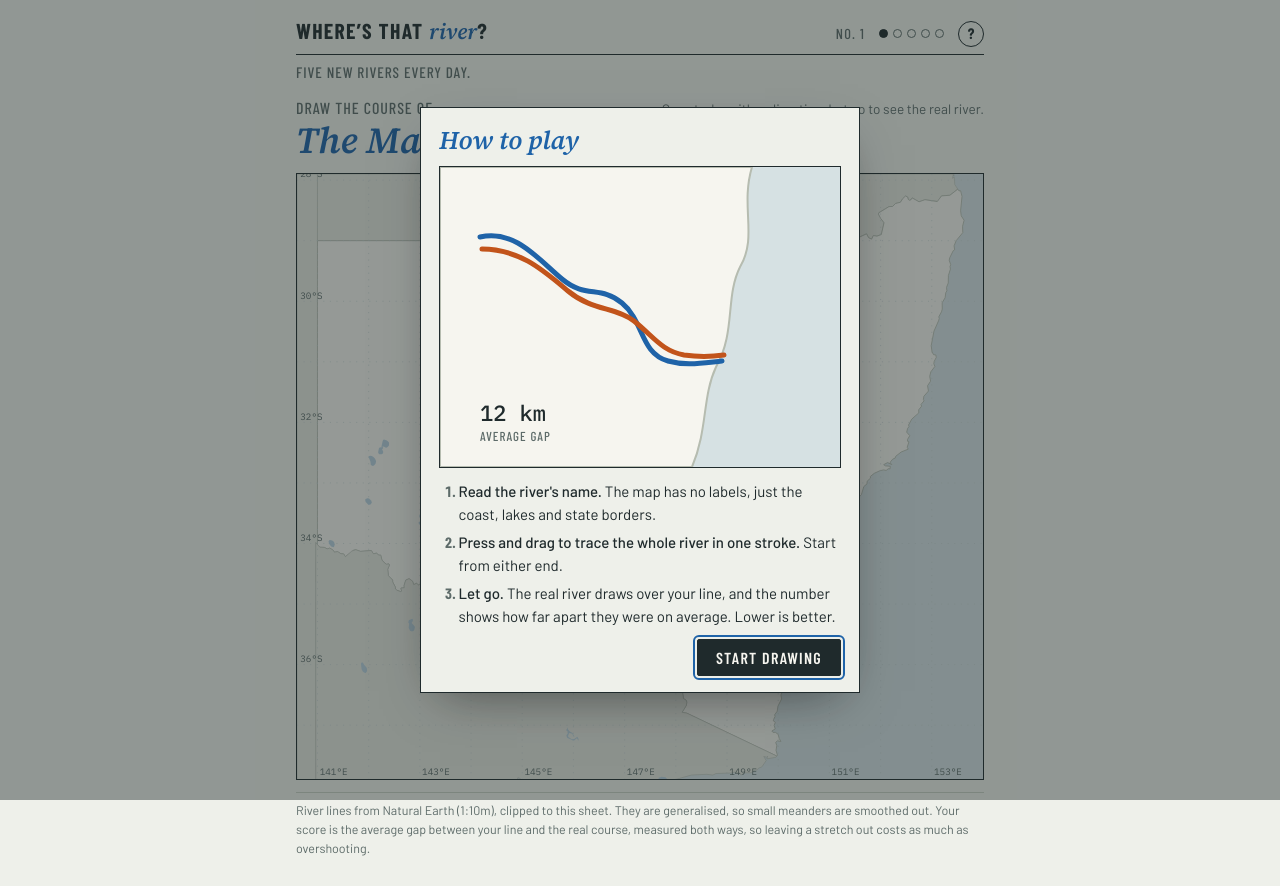
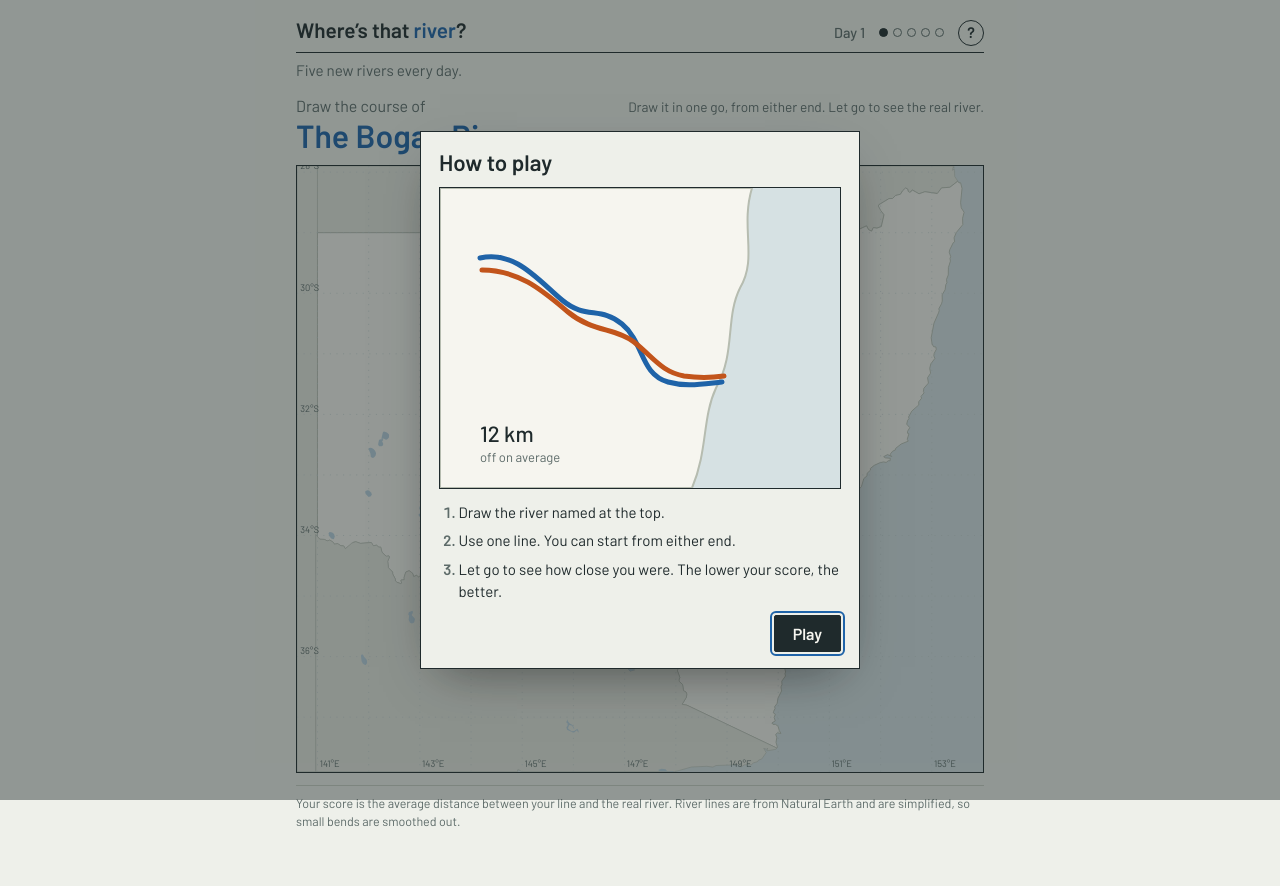
Before and after one commit to joemvallance-ctrl/wheresthatriverNSW, a plain HTML site: page index.html in a window 1280 px wide. After the commit the page ends 859 px from the top, so only its background shows below. Drawn offline with nearby package versions, Linux system fonts and the light colour scheme.

Commit message:
Add files via upload

```diff
--- a/index.html
+++ b/index.html
@@ -8,7 +8,7 @@
 <style>*,*::before,*::after{box-sizing:border-box}body{margin:0;font-size:14px}img{max-width:100%}[hidden]{display:none!important}:root{padding-top:env(safe-area-inset-top,0px);padding-bottom:env(safe-area-inset-bottom,0px)}</style>
 <title>Where’s That River?</title>
 <link rel="preconnect" href="https://fonts.googleapis.com">
-<link rel="stylesheet" href="https://fonts.googleapis.com/css2?family=Barlow+Condensed:wght@500;600;700&family=Source+Serif+4:ital,opsz,wght@1,8..60,500;1,8..60,600&family=IBM+Plex+Mono:wght@400;500&family=Barlow:wght@400;500&display=swap">
+<link rel="stylesheet" href="https://fonts.googleapis.com/css2?family=Barlow:wght@400;500;600&display=swap">
 <style>
 /* Layout: one-screen survey sheet — header strip, prompt in hydrographic blue italic, map sheet, result strip beneath */
 :root{
@@ -17,10 +17,10 @@
   --water:#1f63a8; --pencil:#c2541b; --lake:#b9d0de;
   --good:#2f7d4a; --mid:#b38a12; --warn:#c66a1c; --bad:#b03a2e;
   --btn:#1f2a2c; --btn-fg:#f6f5ef;
-  --f-label:"Barlow Condensed","Arial Narrow",system-ui,sans-serif;
-  --f-water:"Source Serif 4",Georgia,"Times New Roman",serif;
+  --f-label:var(--f-body);
+  --f-water:var(--f-body);
   --f-body:"Barlow",system-ui,-apple-system,sans-serif;
-  --f-num:"IBM Plex Mono",ui-monospace,Menlo,monospace;
+  --f-num:var(--f-body);
 }
 @media (prefers-color-scheme:dark){:root:not([data-theme="light"]){
   --paper:#111a1d; --ink:#e4e9e4; --muted:#93a19e; --rule:#2a373a;
@@ -38,16 +38,16 @@ html,body{height:100%}
 body{background:var(--paper);color:var(--ink);font-family:var(--f-body);font-size:15px;line-height:1.5}
 .wrap{max-width:720px;margin:0 auto;padding-inline:16px;padding-block:14px 28px;display:flex;flex-direction:column;gap:12px}
 header{display:flex;align-items:baseline;justify-content:space-between;gap:12px;flex-wrap:wrap;border-bottom:1.5px solid var(--ink);padding-bottom:6px}
-.brand{font-family:var(--f-label);font-weight:700;font-size:1.35rem;letter-spacing:.06em;text-transform:uppercase}
-.brand em{font-family:var(--f-water);font-style:italic;font-weight:600;text-transform:none;letter-spacing:0;color:var(--water)}
-.sheet{font-family:var(--f-label);font-weight:500;font-size:.9rem;letter-spacing:.08em;text-transform:uppercase;color:var(--muted);display:flex;gap:14px;align-items:center}
+.brand{font-family:var(--f-label);font-weight:600;font-size:1.3rem;}
+.brand em{font-style:normal;font-family:var(--f-water);font-weight:600;color:var(--water)}
+.sheet{font-family:var(--f-label);font-weight:500;font-size:.9rem;color:var(--muted);display:flex;gap:14px;align-items:center}
 .dots{display:flex;gap:5px}
 .dot{width:9px;height:9px;border-radius:50%;border:1.5px solid var(--muted)}
 .dot.now{border-color:var(--ink);background:var(--ink)}
 .dot.done{border-color:var(--water);background:var(--water)}
 .prompt{display:flex;align-items:baseline;justify-content:space-between;gap:10px;flex-wrap:wrap;min-height:2.6rem}
-.prompt .q{font-family:var(--f-label);font-size:1rem;letter-spacing:.06em;text-transform:uppercase;color:var(--muted)}
-.prompt h1{margin:0;font-family:var(--f-water);font-style:italic;font-weight:600;font-size:clamp(1.6rem,5.5vw,2.3rem);line-height:1.1;color:var(--water);text-wrap:balance}
+.prompt .q{font-family:var(--f-label);font-size:1rem;color:var(--muted)}
+.prompt h1{margin:0;font-family:var(--f-water);font-weight:600;font-size:clamp(1.5rem,5vw,2rem);line-height:1.1;color:var(--water);text-wrap:balance}
 .hint{font-size:.85rem;color:var(--muted)}
 .map{position:relative;border:1.5px solid var(--ink);background:var(--sea);aspect-ratio:1252/1106;max-width:100%;width:100%}
 .map svg{display:block;width:100%;height:100%;touch-action:none;cursor:crosshair;user-select:none;-webkit-user-select:none}
@@ -56,38 +56,38 @@ header{display:flex;align-items:baseline;justify-content:space-between;gap:12px;
 .result{display:grid;grid-template-columns:auto 1fr;gap:6px 18px;align-items:start;border-top:1px solid var(--rule);padding-top:10px}
 .km{font-family:var(--f-num);font-weight:500;font-size:2.4rem;line-height:1;font-variant-numeric:tabular-nums}
 .km small{font-size:.9rem;color:var(--muted);font-weight:400;margin-left:4px}
-.km-cap{font-family:var(--f-label);letter-spacing:.08em;text-transform:uppercase;font-size:.8rem;color:var(--muted)}
+.km-cap{font-family:var(--f-label);font-size:.9rem;color:var(--muted)}
 .blurb{min-width:0;margin:0;max-width:62ch}
 .blurb a{color:var(--water)}
 .actions{display:flex;gap:10px;flex-wrap:wrap;align-items:center}
-button{font-family:var(--f-label);font-weight:600;font-size:1rem;letter-spacing:.08em;text-transform:uppercase;border:1.5px solid var(--btn);background:var(--btn);color:var(--btn-fg);padding:8px 18px;border-radius:2px;cursor:pointer}
+button{font-family:var(--f-label);font-weight:600;font-size:1rem;border:1.5px solid var(--btn);background:var(--btn);color:var(--btn-fg);padding:8px 18px;border-radius:2px;cursor:pointer}
 button.ghost{background:transparent;color:var(--ink)}
 button:focus-visible{outline:2px solid var(--water);outline-offset:2px}
 .legend{display:flex;gap:16px;font-size:.82rem;color:var(--muted);flex-wrap:wrap}
 .sw{display:inline-block;width:18px;height:0;border-top:3px solid;vertical-align:middle;margin-right:6px}
 .summary{display:flex;flex-direction:column;gap:12px}
 .rows{display:grid;grid-template-columns:1fr auto auto;gap:4px 14px;font-variant-numeric:tabular-nums;border-top:1.5px solid var(--ink);padding-top:8px}
-.rows .n{font-family:var(--f-water);font-style:italic;color:var(--water);font-size:1.1rem}
+.rows .n{font-family:var(--f-water);color:var(--ink);font-size:1rem}
 .rows .v{font-family:var(--f-num);text-align:right}
 .typ{display:flex;align-items:baseline;gap:10px;border-top:1px solid var(--rule);padding-top:8px}
 .share-out{font-family:var(--f-num);font-size:.85rem;white-space:pre;background:var(--land);border:1px solid var(--rule);padding:10px;overflow-x:auto}
-.daily{font-family:var(--f-label);font-weight:500;font-size:.95rem;letter-spacing:.06em;text-transform:uppercase;color:var(--muted);margin-top:-6px}
-.helpbtn{font-family:var(--f-label);font-weight:700;font-size:.95rem;width:26px;height:26px;padding:0;border-radius:50%;background:transparent;color:var(--ink);border:1.5px solid var(--ink);line-height:1;letter-spacing:0}
+.daily{font-family:var(--f-label);font-weight:400;font-size:.95rem;color:var(--muted);margin-top:-6px}
+.helpbtn{font-family:var(--f-label);font-weight:700;font-size:.95rem;width:26px;height:26px;padding:0;border-radius:50%;background:transparent;color:var(--ink);border:1.5px solid var(--ink);line-height:1;}
 .overlay{position:fixed;inset:0;z-index:10;display:grid;place-items:center;padding:16px;background:color-mix(in srgb,var(--ink) 45%,transparent)}
 .modal{background:var(--paper);color:var(--ink);border:1.5px solid var(--ink);width:min(440px,100%);max-height:100%;overflow:auto;padding:18px 18px 16px;display:flex;flex-direction:column;gap:12px;box-shadow:0 18px 50px -20px rgba(0,0,0,.5)}
-.modal h2{margin:0;font-family:var(--f-water);font-style:italic;font-weight:600;font-size:1.6rem;color:var(--water);line-height:1.1}
+.modal h2{margin:0;font-family:var(--f-water);font-weight:600;font-size:1.4rem;color:var(--ink);line-height:1.1}
 .demo{border:1.5px solid var(--ink);background:var(--sea);aspect-ratio:4/3;width:100%}
 .demo svg{display:block;width:100%;height:100%}
 .demo .pen{fill:none;stroke:var(--pencil);stroke-width:5;stroke-linecap:round;stroke-linejoin:round;stroke-dasharray:1;stroke-dashoffset:0;animation:penDraw 6s linear infinite}
 .demo .real{fill:none;stroke:var(--water);stroke-width:5;stroke-linecap:round;stroke-linejoin:round;stroke-dasharray:1;stroke-dashoffset:0;animation:realDraw 6s ease-in-out infinite}
 .demo .tag{font-family:var(--f-num);font-weight:500;font-size:22px;fill:var(--ink);animation:tagIn 6s linear infinite}
-.demo .tagcap{font-family:var(--f-label);font-size:13px;letter-spacing:.08em;fill:var(--muted);animation:tagIn 6s linear infinite}
+.demo .tagcap{font-family:var(--f-label);font-size:13px;fill:var(--muted);animation:tagIn 6s linear infinite}
 @keyframes penDraw{0%{stroke-dashoffset:1}8%{stroke-dashoffset:1}42%{stroke-dashoffset:0}100%{stroke-dashoffset:0}}
 @keyframes realDraw{0%,48%{stroke-dashoffset:1}72%,100%{stroke-dashoffset:0}}
 @keyframes tagIn{0%,72%{opacity:0}78%,100%{opacity:1}}
 .steps{margin:0;padding-left:1.3em;display:flex;flex-direction:column;gap:6px}
 .steps li::marker{font-family:var(--f-label);font-weight:700;color:var(--muted)}
-.steps b{font-weight:500}
+.steps b{font-weight:600}
 .modal .actions{justify-content:flex-end}
 @media (prefers-reduced-motion:reduce){.demo .finger{display:none}}
 footer{font-size:.78rem;color:var(--muted);border-top:1px solid var(--rule);padding-top:8px}
@@ -100,7 +100,7 @@ footer{font-size:.78rem;color:var(--muted);border-top:1px solid var(--rule);padd
 <div class="wrap">
   <header>
     <div class="brand">Where’s that <em>river</em>?</div>
-    <div class="sheet"><span id="sheetNo">No. 1</span><div class="dots" id="dots" aria-label="Round progress"></div><button class="helpbtn" id="helpBtn" type="button" aria-label="How to play">?</button></div>
+    <div class="sheet"><span id="sheetNo">Day 1</span><div class="dots" id="dots" aria-label="Round progress"></div><button class="helpbtn" id="helpBtn" type="button" aria-label="How to play">?</button></div>
   </header>
   <div class="daily">Five new rivers every day.</div>
 
@@ -109,7 +109,7 @@ footer{font-size:.78rem;color:var(--muted);border-top:1px solid var(--rule);padd
       <div class="q" id="qLabel">Draw the course of</div>
       <h1 id="riverName">…</h1>
     </div>
-    <div class="hint" id="hint">One stroke, either direction. Let go to see the real river.</div>
+    <div class="hint" id="hint">Draw it in one go, from either end. Let go to see the real river.</div>
   </div>
 
   <div class="map"><svg id="map" role="img" aria-label="Unlabelled map of New South Wales for drawing a river course"></svg></div>
@@ -118,7 +118,7 @@ footer{font-size:.78rem;color:var(--muted);border-top:1px solid var(--rule);padd
     <div class="result">
       <div>
         <div class="km" id="kmOut">0<small>km</small></div>
-        <div class="km-cap">average gap</div>
+        <div class="km-cap">off on average</div>
       </div>
       <p class="blurb" id="blurb"></p>
     </div>
@@ -130,16 +130,16 @@ footer{font-size:.78rem;color:var(--muted);border-top:1px solid var(--rule);padd
 
   <div id="summaryBox" class="summary" hidden>
     <div class="rows" id="rows"></div>
-    <div class="typ"><span class="km" id="typKm">0<small>km</small></span><span class="km-cap">typical miss across five rivers</span></div>
+    <div class="typ"><span class="km" id="typKm">0<small>km</small></span><span class="km-cap">your average today</span></div>
+    <div class="hint">Share your result if you like.</div>
     <div class="actions">
       <button id="copyBtn" type="button">Copy result</button>
-      <button id="practiceBtn" class="ghost" type="button">Practice round</button>
       <span class="toast" id="toast"></span>
     </div>
     <div class="share-out" id="shareOut"></div>
   </div>
 
-  <footer>River lines from Natural Earth (1:10m), clipped to this sheet. They are generalised, so small meanders are smoothed out. Your score is the average gap between your line and the real course, measured both ways, so leaving a stretch out costs as much as overshooting.</footer>
+  <footer>Your score is the average distance between your line and the real river. River lines are from Natural Earth and are simplified, so small bends are smoothed out.</footer>
 </div>
 
 <div class="overlay" id="howto" hidden role="dialog" aria-modal="true" aria-labelledby="howtoTitle">
@@ -155,15 +155,15 @@ footer{font-size:.78rem;color:var(--muted);border-top:1px solid var(--rule);padd
           <animate attributeName="opacity" dur="6s" repeatCount="indefinite" values="0;.35;.35;0;0" keyTimes="0;0.06;0.42;0.46;1"/>
         </circle>
         <text class="tag" x="40" y="254">12 km</text>
-        <text class="tagcap" x="40" y="274">AVERAGE GAP</text>
+        <text class="tagcap" x="40" y="274">off on average</text>
       </svg>
     </div>
     <ol class="steps">
-      <li><b>Read the river's name.</b> The map has no labels, just the coast, lakes and state borders.</li>
-      <li><b>Press and drag to trace the whole river in one stroke.</b> Start from either end.</li>
-      <li><b>Let go.</b> The real river draws over your line, and the number shows how far apart they were on average. Lower is better.</li>
+      <li>Draw the river named at the top.</li>
+      <li>Use one line. You can start from either end.</li>
+      <li>Let go to see how close you were. The lower your score, the better.</li>
     </ol>
-    <div class="actions"><button id="howtoClose" type="button">Start drawing</button></div>
+    <div class="actions"><button id="howtoClose" type="button">Play</button></div>
   </div>
 </div>
 
@@ -248,10 +248,23 @@ const EPOCH = Date.UTC(2026,9,12);
 const [yy,mm,dd] = today.split('-').map(Number);
 const dayNo = Math.max(1, Math.round((Date.UTC(yy,mm-1,dd)-EPOCH)/864e5)+1);
 function rng(seed){return()=>{seed|=0;seed=seed+0x6D2B79F5|0;let t=Math.imul(seed^seed>>>15,1|seed);t=t+Math.imul(t^t>>>7,61|t)^t;return((t^t>>>14)>>>0)/4294967296;};}
-function pick(seed){const r=rng(seed),idx=DATA.rivers.map((_,i)=>i);for(let i=idx.length-1;i>0;i--){const j=Math.floor(r()*(i+1));[idx[i],idx[j]]=[idx[j],idx[i]];}return idx.slice(0,5).map(i=>DATA.rivers[i]);}
+// 5 rivers a day, no repeats within each 5-day block. Each block reshuffles the
+// whole list, and the previous block's last-day rivers go to the back so they
+// can't come straight back on the next day.
+function shuffled(seed){const r=rng(seed),idx=DATA.rivers.map((_,i)=>i);for(let i=idx.length-1;i>0;i--){const j=Math.floor(r()*(i+1));[idx[i],idx[j]]=[idx[j],idx[i]];}return idx;}
+function blockOrder(block){
+  let order=shuffled(1013), last=[];
+  for(let b=0;b<=block;b++){
+    order=shuffled(b*7919+13);
+    if(b>0) order=order.filter(i=>!last.includes(i)).concat(order.filter(i=>last.includes(i)));
+    last=order.slice(20,25);
+  }
+  return order;
+}
+function pickDay(day){const k=(day-1)%5, order=blockOrder(Math.floor((day-1)/5));return order.slice(k*5,k*5+5).map(i=>DATA.rivers[i]);}
 
 const KEY='wwnsw-'+today;
-let practice=false, rounds=pick(dayNo*7919+13), results=[], cur=0;
+let practice=false, rounds=pickDay(dayNo), results=[], cur=0;
 try{const s=JSON.parse(localStorage.getItem(KEY)||'null'); if(s&&Array.isArray(s.results)) results=s.results;}catch(e){}
 function save(){ if(practice) return; try{localStorage.setItem(KEY,JSON.stringify({results}));}catch(e){} }
 
@@ -262,12 +275,12 @@ let locked=false, drawing=null, livePath=null;
 
 function showRound(){
   cur=results.length; dots();
-  $('sheetNo').textContent = practice ? 'Practice' : 'No. '+dayNo;
+  $('sheetNo').textContent = practice ? 'Practice' : 'Day '+dayNo;
   if(cur>=5){ return showSummary(); }
   const r=rounds[cur];
   $('qLabel').textContent='Draw the course of';
   $('riverName').textContent=INFO[r.name][0].replace(/^the /,'The ');
-  $('hint').textContent='One stroke, either direction. Let go to see the real river.';
+  $('hint').textContent='Draw it in one go, from either end. Let go to see the real river.';
   $('resultBox').hidden=true; $('summaryBox').hidden=true; $('promptBox').hidden=false;
   gRiver.innerHTML=''; gUser.innerHTML=''; locked=false; svg.classList.remove('locked');
 }
@@ -283,7 +296,7 @@ svg.addEventListener('pointermove',ev=>{
 });
 function finish(){
   if(!drawing) return; const line=drawing; drawing=null;
-  if(line.length<3||polyLen(line)<30){ gUser.innerHTML=''; $('hint').textContent='That line is too short. Trace the whole river in one stroke.'; return; }
+  if(line.length<3||polyLen(line)<30){ gUser.innerHTML=''; $('hint').textContent='Too short. Draw the whole river in one go.'; return; }
   const r=rounds[cur]; const parts=r.parts.map(p=>p.map(P));
   const km=Math.round(score(line,parts));
   results.push({name:r.name,km,line:line.map(p=>[Math.round(p[0]),Math.round(p[1])])}); save();
@@ -314,8 +327,8 @@ const band = km => km<=15?'🟢':km<=40?'🟡':km<=80?'🟠':'🔴';
 function median(a){const s=[...a].sort((x,y)=>x-y),m=s.length>>1;return s.length%2?s[m]:Math.round((s[m-1]+s[m])/2);}
 function showSummary(){
   $('promptBox').hidden=false; $('resultBox').hidden=true; $('summaryBox').hidden=false;
-  $('qLabel').textContent = practice ? 'Practice round' : 'Today’s sheet';
-  $('riverName').textContent='All five rivers drawn'; $('hint').textContent='';
+  $('qLabel').textContent = practice ? 'Practice round' : 'Today’s results';
+  $('riverName').textContent='All done'; $('hint').textContent='';
   gRiver.innerHTML=''; gUser.innerHTML=''; locked=true; svg.classList.add('locked');
   // show all five real courses faintly with the player's lines
   for(const res of results){const r=DATA.rivers.find(x=>x.name===res.name); for(const p of r.parts) el('path',{d:toD(p.map(P)),'stroke-width':4,opacity:.9},gRiver); el('path',{d:toD(res.line),'stroke-width':3,opacity:.75},gUser);}
@@ -326,8 +339,8 @@ function showSummary(){
     const b=document.createElement('span');b.textContent=band(res.km);
     rows.append(n,v,b);
   }
-  const typ=median(results.map(r=>r.km)); $('typKm').innerHTML=typ+'<small>km</small>';
-  const share=`Where’s that river? ${practice?'Practice':'No. '+dayNo}\n`+results.map(r=>`${band(r.km)} ${r.name} ${r.km} km`).join('\n')+`\nTypical miss: ${typ} km`;
+  const typ=Math.round(results.reduce((s,r)=>s+r.km,0)/results.length); $('typKm').innerHTML=typ+'<small>km</small>';
+  const share=`Where’s that river? ${practice?'Practice':'Day '+dayNo}\n`+results.map(r=>`${band(r.km)} ${r.name} ${r.km} km`).join('\n')+`\nAverage: ${typ} km`;
   $('shareOut').textContent=share; $('toast').textContent='';
 }
 $('copyBtn').addEventListener('click',()=>{
@@ -335,7 +348,6 @@ $('copyBtn').addEventListener('click',()=>{
   const sel=()=>{const r=document.createRange();r.selectNodeContents($('shareOut'));const s=getSelection();s.removeAllRanges();s.addRange(r);$('toast').textContent='Selected. Copy it from here.';};
   try{navigator.clipboard.writeText(txt).then(()=>{$('toast').textContent='Copied';},sel);}catch(e){sel();}
 });
-$('practiceBtn').addEventListener('click',()=>{practice=true;results=[];rounds=pick(Math.floor(Math.random()*1e9));showRound();});
 
 
 // --- how-to popup: shown on first visit, reopened with the ? button
```
